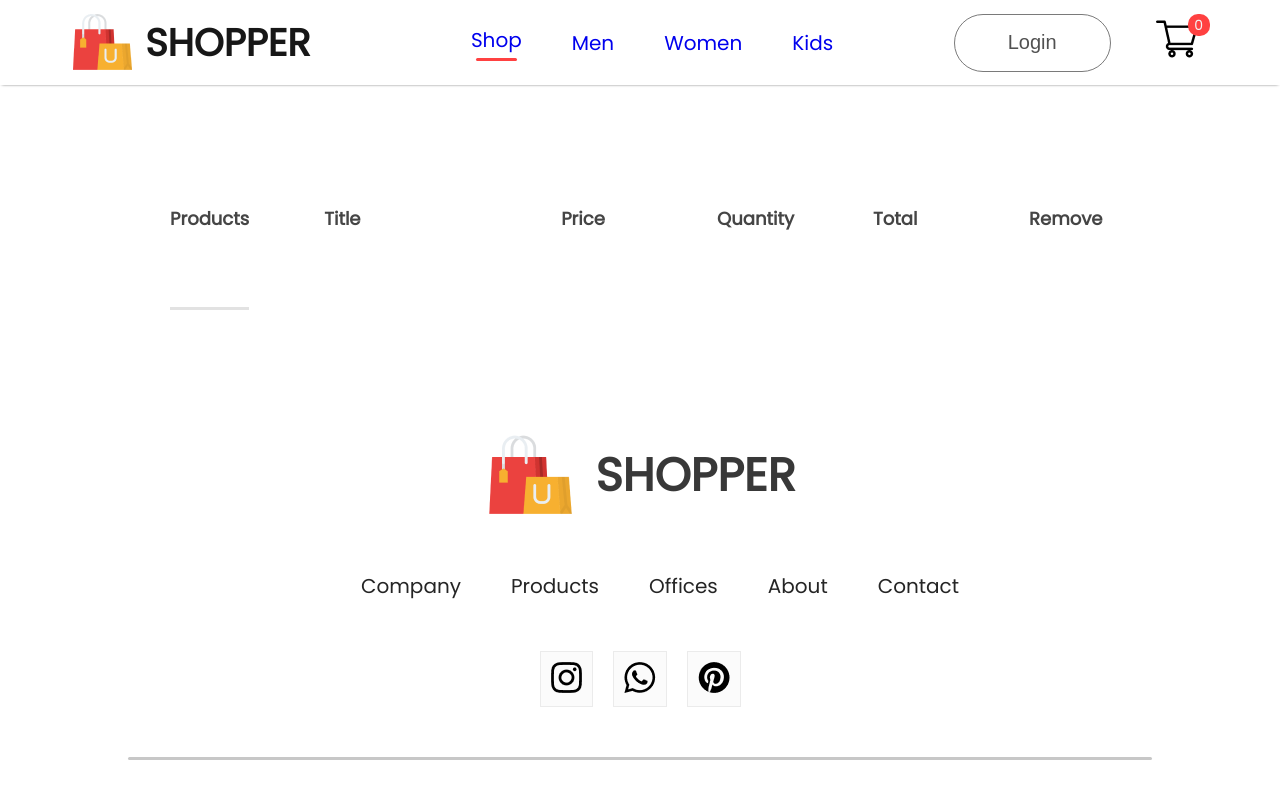
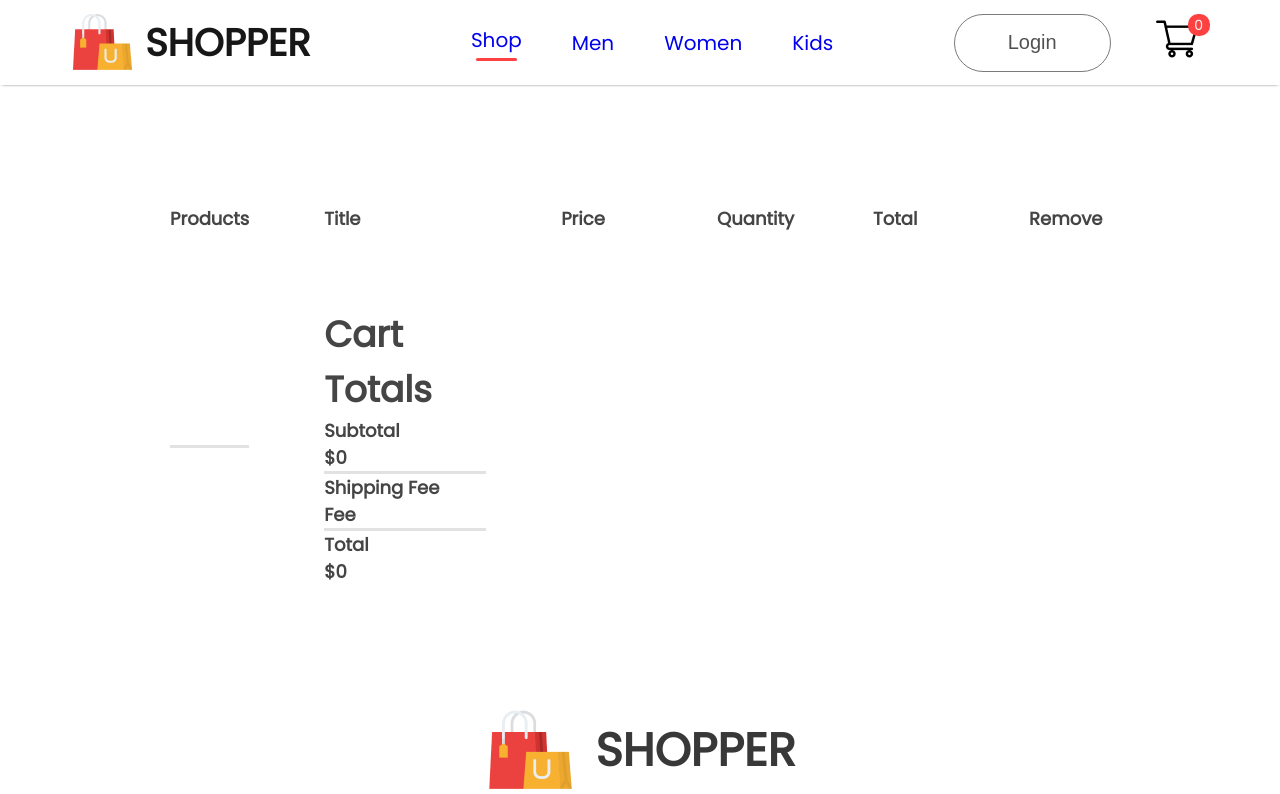
Before and after one commit to Shajjad002/E-Commerce, a React (Create React App) app in the folder shopper/: page /cart in a window 1280 px wide. Shown: the top 794 px of the page. Built offline with nearby package versions, Linux system fonts and the light colour scheme.

Commit message:
cart items

```diff
--- a/shopper/src/Components/CartItem/CartItems.css
+++ b/shopper/src/Components/CartItem/CartItems.css
@@ -29,3 +29,9 @@
     margin: 0px 40px;
     cursor: pointer;
 }
+.cartitem-quantity{
+    width: 65px;
+    height: 50px;
+    border: 2px solid #ebebeb;
+    background: #fff;
+}
--- a/shopper/src/Components/CartItem/CartItems.jsx
+++ b/shopper/src/Components/CartItem/CartItems.jsx
@@ -25,12 +25,33 @@
                                 <p>{e.name}</p>
                                 <p>${e.new_price}</p>
                                 <button className='cartitem-quantity'>{cartItems[e.id]} </button>
-                                <p>{e.new_price*cartItems[e.id]}</p>
+                                <p>${e.new_price*cartItems[e.id]}</p>
                                 <img className='cartitems-remove-icon' src={remove_icon} alt="" onClick={()=>{removeFromCart(e.id)}} />
                             </div>
                         </div>
                     }
+                    return null;
+
                 })}
+                <div className="cartitems-down">
+                    <div className="cartitems-total">
+                        <h1>Cart Totals</h1>
+                        <div className="cartitems-total-item">
+                            <p>Subtotal</p>
+                            <p>${0}</p>
+                        </div>
+                        <hr />
+                        <div className="cartitems-total-item">
+                            <p>Shipping Fee</p>
+                            <p>Fee</p>
+                        </div>
+                        <hr />
+                        <div className="cartitems-total-item">
+                            <p>Total</p>
+                            <p>${0}</p>
+                        </div>
+                    </div>
+                </div>
 
             </div>
         </div>
```
